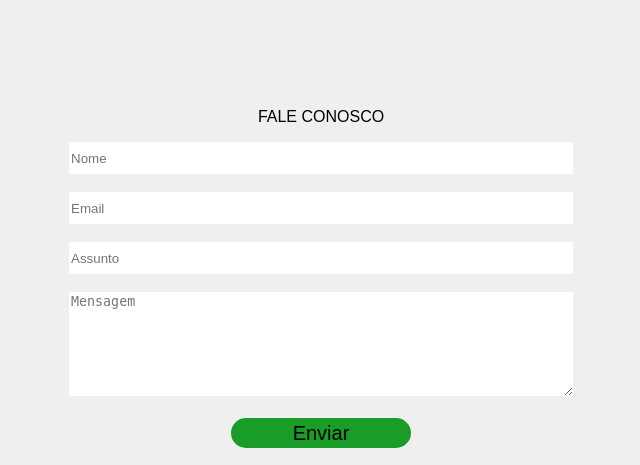
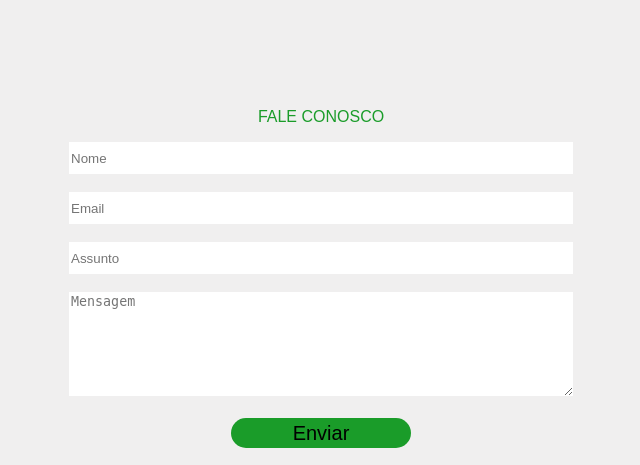
Before and after one commit to AryelleChristine/BitWebJr, a PHP site: page /contato.html in a window 1280 px wide. Shown: the part 248-713 px from the top of the page, without its empty margins (319-959 px from the left). Run offline with PHP 8.4, Linux system fonts and the light colour scheme.

Commit message:
Update contato.css

```diff
--- a/contato/contato.css
+++ b/contato/contato.css
@@ -100,6 +100,7 @@ html, body {
 }
 
 .formulario-contato{
+  color: #1a9c29;
   display: flex;
   justify-content: center;
   text-align: center;
```
